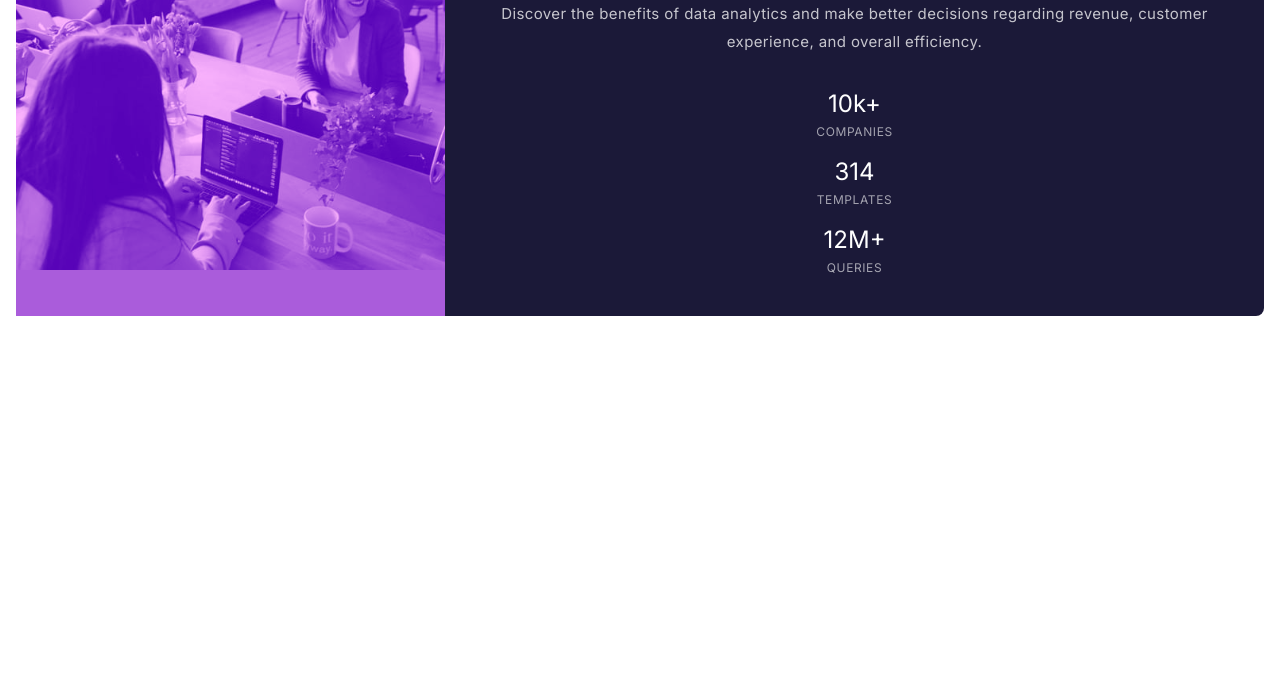
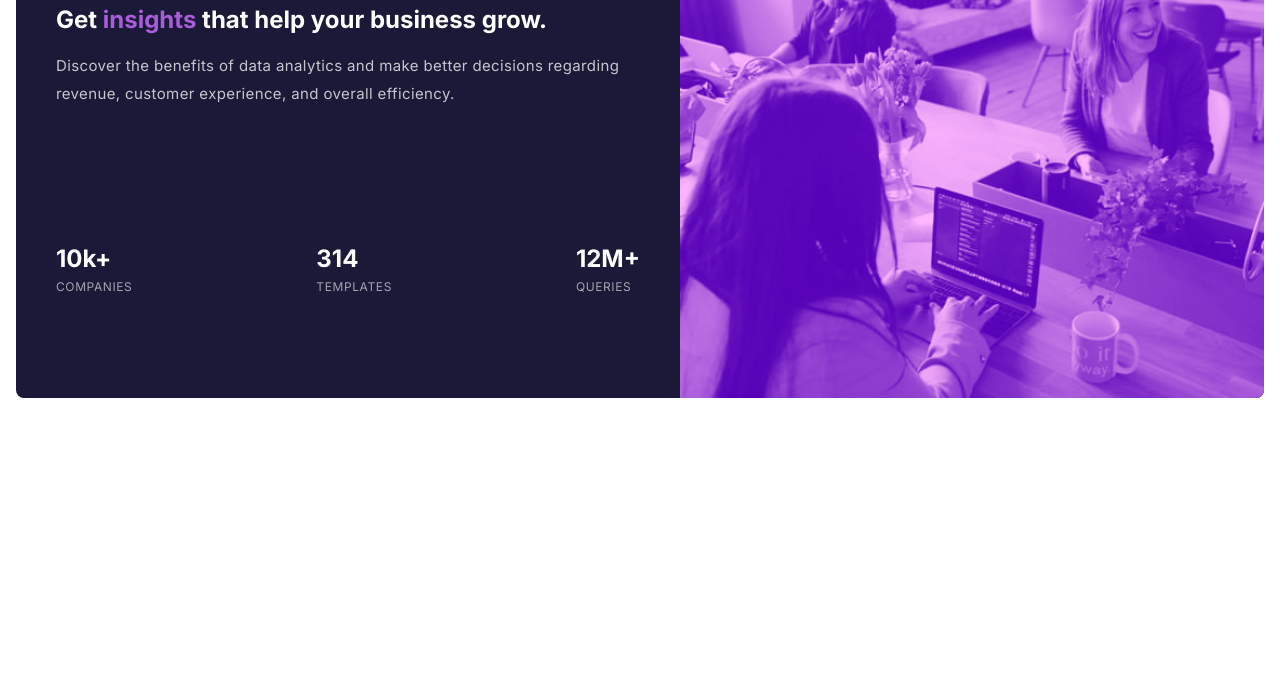
Before and after one commit to mmorrisisund/stats-preview-card, a website: page index.html in a window 1280 px wide. Shown: the part 100-800 px from the top of the page. Drawn offline with Linux system fonts and the light colour scheme.

Commit message:
add destop version

```diff
--- a/index.html
+++ b/index.html
@@ -26,23 +26,24 @@
   </head>
   <body class="p-4">
     <main
-      class="flex flex-col mx-auto rounded-lg  bg-desaturated-blue desktop:flex-row"
+      class="flex flex-col mx-auto overflow-hidden rounded-lg  desktop:flex-row-reverse bg-desaturated-blue"
     >
-      <picture class="rounded-t-lg bg-soft-violet">
+      <div class="flex-1 bg-soft-violet">
+        <picture>
           <source
             srcset="images/image-header-desktop.jpg"
             media="(min-width: 375px)"
           />
           <img
-          class="rounded-t-lg mix-blend-overlay"
+            class="object-cover w-full h-full mix-blend-overlay"
             src="images/image-header-mobile.jpg"
             alt="people at computers"
           />
         </picture>
-      <div>
-        <div>
-          <section class="px-8 py-8 text-center font-Inter">
-            <h2 class="mb-4 text-3xl font-bold text-white">
+      </div>
+      <div class="flex flex-col justify-around flex-1 p-10">
+        <section class="mb-10 text-center desktop:text-left font-Inter">
+          <h2 class="mb-4 text-2xl font-bold text-white">
             Get <span class="text-soft-violet">insights</span> that help your
             business grow.
           </h2>
@@ -53,30 +54,37 @@
             regarding revenue, customer experience, and overall efficiency.
           </p>
         </section>
-          <section class="flex flex-col items-center pb-10 font-Inter">
-            <div class="flex flex-col items-center mb-4">
-              <span class="mb-1 text-2xl text-white">10k+</span>
+        <section
+          class="flex flex-col items-center  desktop:justify-between desktop:flex-row desktop:items-baseline font-Inter"
+        >
+          <div class="flex flex-col items-center mb-4 desktop:items-start">
+            <span class="mb-1 text-2xl font-bold text-white font-Inter"
+              >10k+</span
+            >
             <span
               class="text-xs tracking-wider uppercase  text-transparent-white-100"
               >companies</span
             >
           </div>
-            <div class="flex flex-col items-center mb-4">
-              <span class="mb-1 text-2xl text-white">314</span>
+          <div class="flex flex-col items-center mb-4 desktop:items-start">
+            <span class="mb-1 text-2xl font-bold text-white font-Inter"
+              >314</span
+            >
             <span
               class="text-xs tracking-wider uppercase  text-transparent-white-100"
               >templates</span
             >
           </div>
-            <div class="flex flex-col items-center">
-              <span class="mb-1 text-2xl text-white">12M+</span>
+          <div class="flex flex-col items-center desktop:items-start">
+            <span class="mb-1 text-2xl font-bold text-white font-Inter"
+              >12M+</span
+            >
             <span
               class="text-xs tracking-wider uppercase  text-transparent-white-100"
               >queries</span
             >
           </div>
         </section>
-        </div>
       </div>
     </main>
     <div class="text-xs text-white">
```
Also changed, not shown: css/styles.css. Lines whose indentation alone changed are shown as unchanged.
